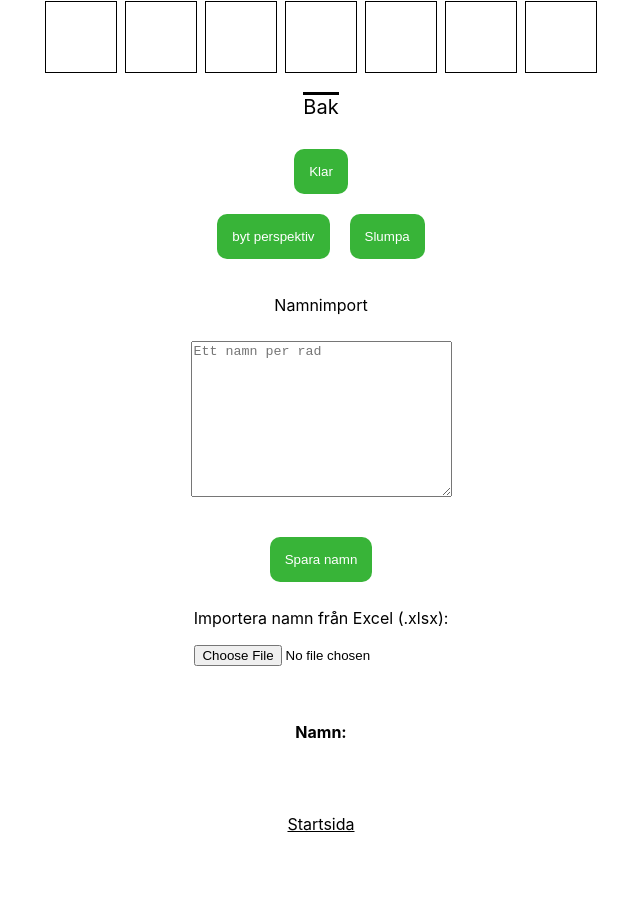
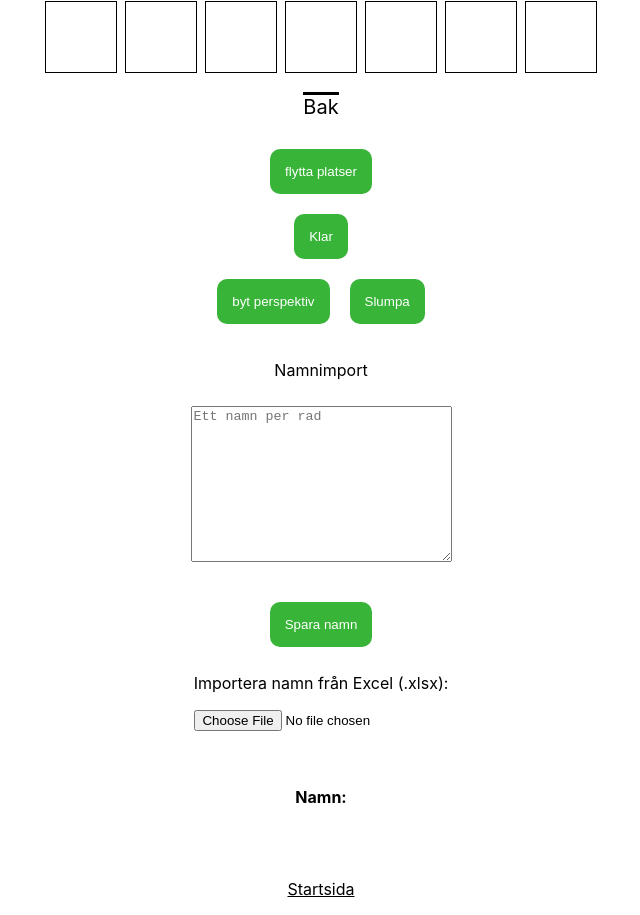
Before and after one commit to KillerrabbitAos/Skola77-frontend, a React (Create React App) app: page / in a window 1280 px wide. Shown: the part 1017-1932 px from the top of the page, without its empty margins (319-959 px from the left). Before the commit the page ends 1867 px from the top, so only its background shows below. Built offline with nearby package versions, Linux system fonts and the light colour scheme.

Commit message:
progress

```diff
--- a/src/App.js
+++ b/src/App.js
@@ -64,6 +64,7 @@ const App = () => {
   const [clicked, setClicked] = useState(false)
   const [dummyState, setDummyState] = useState(false);
   const [cookies, setCookie, removeCookie] = useCookies(['name']);
+  const [bytaPlatser, setBytaPlatser] = useState(false)
 
   const handleRowsInputChange = (e) => {
     const value = e.target.value;
@@ -289,6 +290,8 @@ const App = () => {
     nere={nere}
     keyChange={keyChange}
     setKeyChange={setKeyChange}
+    bytaPlatser={bytaPlatser}
+    setBytaPlatser={setBytaPlatser}
     />;
   const sparningsLösning = <div id='sparaSettings'>
     <button onClick={handleSaveButtonClick} className='spara' id='sparaKnapp'></button>
--- a/src/Box.js
+++ b/src/Box.js
@@ -10,12 +10,15 @@ function findValueByKey(list, key) {
 }
 
 
-const Box = ({position, boxes, setBoxes, names, id, keyChange, boxNames, setBoxNames, filledBoxes, setFilledBoxes }) => {
+const Box = ({position, boxes, setBoxes, names, bytaPlatser, id, keyChange, boxNames, setBoxNames, filledBoxes, setFilledBoxes }) => {
   const [isFilled, setIsFilled] = useState(false);
   const [nameValue, setNameValue] = useState('tom');
 
   const handleBoxClick = () => {
-    if (!isFilled) {
+    if (bytaPlatser){
+
+    }
+    else if (!isFilled) {
       const newName = 'tom';
       console.log(boxNames[id]);
       if (newName) {
@@ -58,7 +61,7 @@ const Box = ({position, boxes, setBoxes, names, id, keyChange, boxNames, setBoxN
       className={`box ${(filledBoxes.includes(id)) ? 'filled' : ''}`}
       onMouseDown={handleBoxClick}
       onDragStart={handleDragStart}
-      draggable={true}
+      draggable={bytaPlatser ? true : false}
       id={id}
       style={{ gridArea: position }}
     >
--- a/src/Grid.js
+++ b/src/Grid.js
@@ -18,9 +18,13 @@ function findKeyByValue(list, value) {
   }
 }
 
-const Grid = ({ rows, columns, boxes, setBoxes, keyChange, setKeyChange, names, boxNames, setBoxNames, filledBoxes, setFilledBoxes, cellSize, setCellSize, baklänges, nere, uppe }) => {
+const Grid = ({ rows, columns, boxes, setBoxes, setBytaPlatser, bytaPlatser, keyChange, setKeyChange, names, boxNames, setBoxNames, filledBoxes, setFilledBoxes, cellSize, setCellSize, baklänges, nere, uppe }) => {
   const [showBorders, setShowBorders] = useState(true);
   const [editingMode, setEditingMode] = useState(true);
+
+  const handleRedigeringKlick = () => {
+    setBytaPlatser(bytaPlatser != true);
+  }
 
   const toggleBorders = () => {
     setShowBorders(!showBorders);
@@ -43,7 +47,6 @@ const Grid = ({ rows, columns, boxes, setBoxes, keyChange, setKeyChange, names,
 
     const draggedBoxId = e.dataTransfer.getData('boxId'); // Get the dragged box id
     const targetId = target.id; // Now we're sure this is the correct target ID
-
     console.log(`Box ${draggedBoxId} dropped on ${targetId}`);
     if (keyChange != 'tom'){
       const newKeyChange = JSON.parse(JSON.stringify(keyChange));
@@ -103,6 +106,7 @@ const Grid = ({ rows, columns, boxes, setBoxes, keyChange, setKeyChange, names,
             setFilledBoxes={setFilledBoxes}
             names={names}
             keyChange={keyChange}
+            bytaPlatser={bytaPlatser}
           />
         </div>
       );
@@ -120,7 +124,7 @@ const Grid = ({ rows, columns, boxes, setBoxes, keyChange, setKeyChange, names,
 
       <p id='nere'>{nere}</p>
 
-
+      <button onClick={handleRedigeringKlick}>flytta platser</button>
       <button id="klar" onClick={toggleBorders} style={{ marginTop: '10px' }}>{editingMode ? 'Klar' : 'Fortsätt redigera'}</button>
     </div>
   );
```
